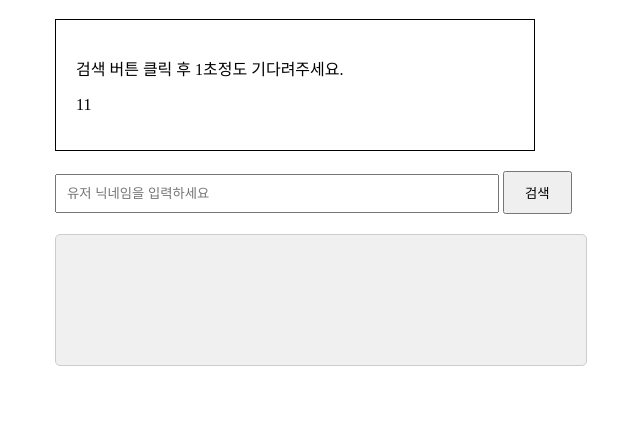
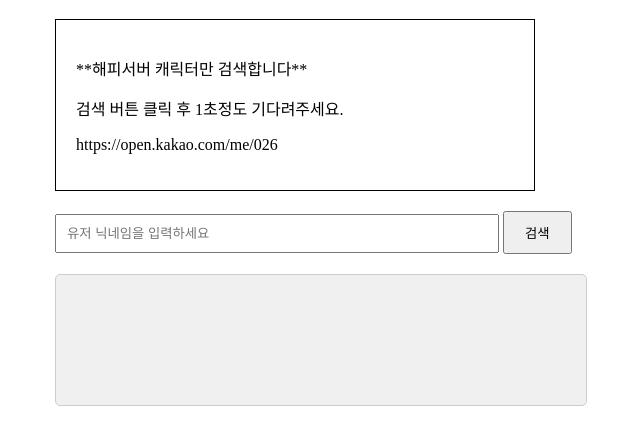
Before and after one commit to keeba0421/ca.api, a website: page index.html in a window 1280 px wide. Shown: the part 98-542 px from the top of the page, without its empty margins (285-925 px from the left). Drawn offline with Linux system fonts and the light colour scheme.

Commit message:
Update index.html

```diff
--- a/index.html
+++ b/index.html
@@ -28,8 +28,9 @@
     <div class="container">
         <h1>캐릭터 닉네임 검색</h1>
         <div class="notice-box">
+        <p>**해피서버 캐릭터만 검색합니다**</p>
         <p>검색 버튼 클릭 후 1초정도 기다려주세요.</p>
-        <p>11</p>
+        <p>https://open.kakao.com/me/026</p>
     </div>
         <input type="text" id="nickname" placeholder="유저 닉네임을 입력하세요" />
         <button id="searchButton">검색</button>
```
